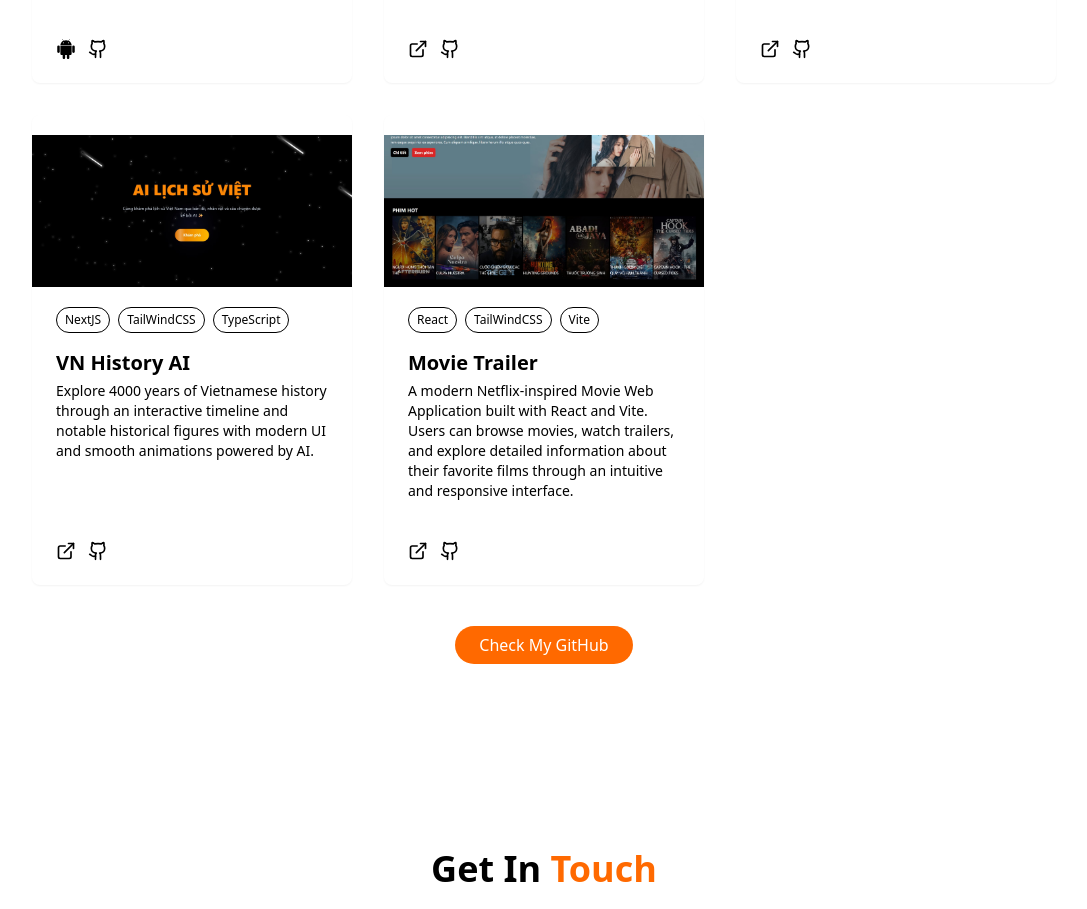
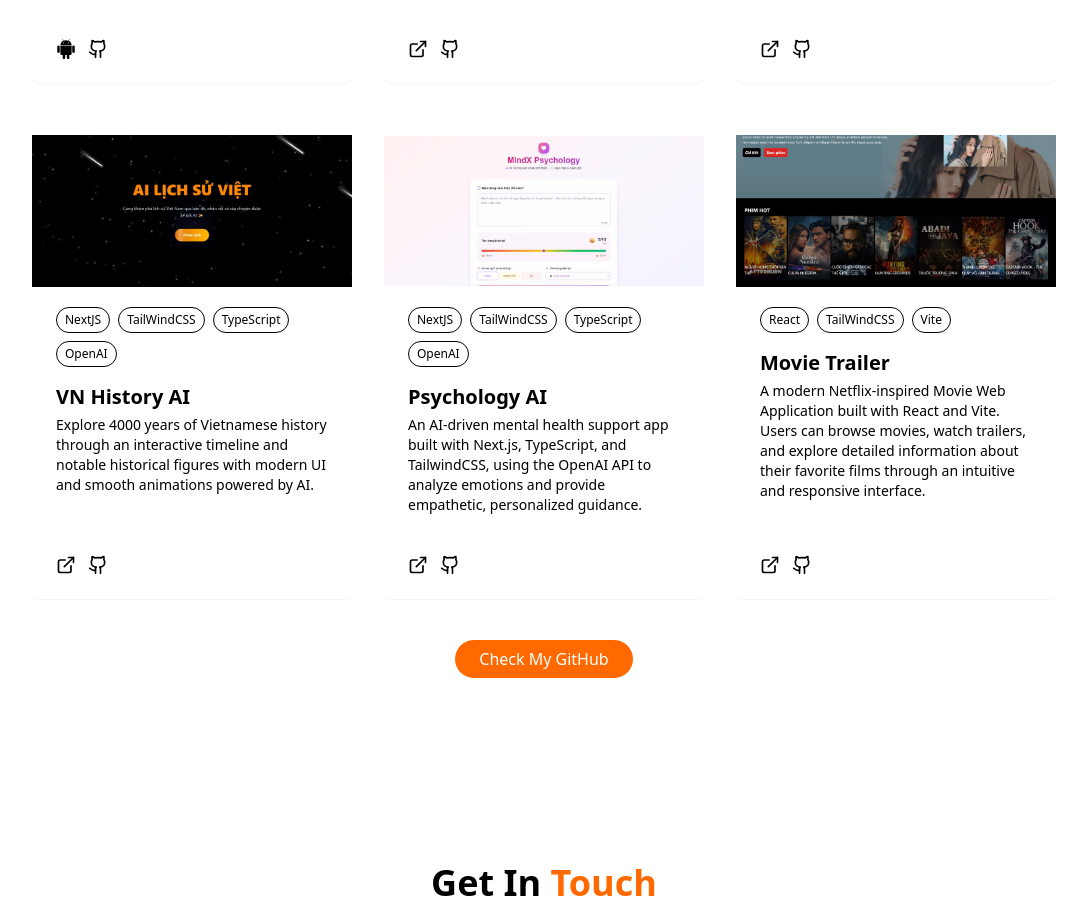
Before and after one commit to Son-2003/my-portfolio, a React (Vite) app: page / in a window 1280 px wide. Shown: the part 3423-4332 px from the top of the page, without its empty margins (96-1183 px from the left). Built offline with nearby package versions, Linux system fonts and the light colour scheme.

Commit message:
update psychology AI project

```diff
--- a/src/components/ProjectsSection.tsx
+++ b/src/components/ProjectsSection.tsx
@@ -39,12 +39,22 @@ const projects = [
     description:
       "Explore 4000 years of Vietnamese history through an interactive timeline and notable historical figures with modern UI and smooth animations powered by AI.",
     image: "/projects/project4.jpg",
-    tags: ["NextJS", "TailWindCSS", "TypeScript"],
+    tags: ["NextJS", "TailWindCSS", "TypeScript", "OpenAI"],
     demoUrl: "https://mindx.history.reasvn.site/",
     githubUrl: "https://github.com/Son-2003/VN-history-AI",
   },
   {
-    id: 4,
+    id: 5,
+    title: "Psychology AI",
+    description:
+      "An AI-driven mental health support app built with Next.js, TypeScript, and TailwindCSS, using the OpenAI API to analyze emotions and provide empathetic, personalized guidance.",
+    image: "/projects/project6.jpg",
+    tags: ["NextJS", "TailWindCSS", "TypeScript", "OpenAI"],
+    demoUrl: "https://psychology-ai-green.vercel.app/",
+    githubUrl: "https://github.com/Son-2003/Psychology_AI.git",
+  },
+  {
+    id: 6,
     title: "Movie Trailer",
     description:
       "A modern Netflix-inspired Movie Web Application built with React and Vite. Users can browse movies, watch trailers, and explore detailed information about their favorite films through an intuitive and responsive interface.",
```
Also changed, not shown: public/projects/project6.jpg (added).
